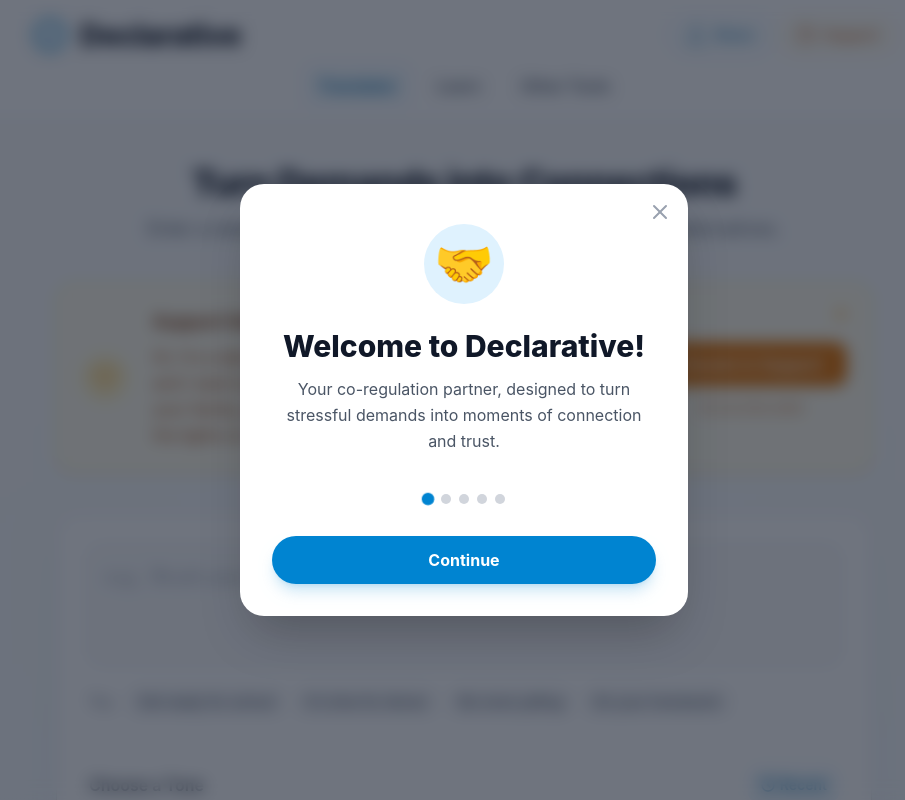
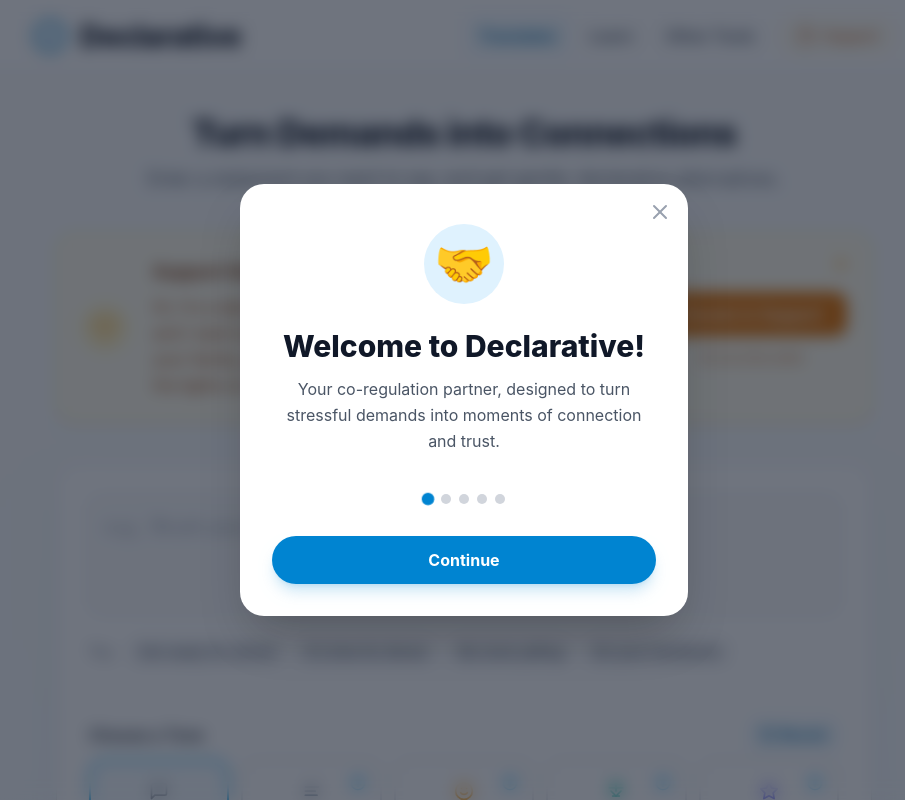
Before and after one commit to metaky/declarative, a React (Vite) app: page / in a window 1280 px wide. Shown: the top 800 px of the page, without its empty margins (176-1081 px from the left). Built offline with nearby package versions, Linux system fonts and the light colour scheme.

Commit message:
Remove header share button

```diff
--- a/components/Header.tsx
+++ b/components/Header.tsx
@@ -1,6 +1,6 @@
-import React, { useState } from 'react';
+import React from 'react';
 import type { View } from '../App';
-import { CoffeeIcon, ShareIcon, CheckIcon } from './icons/Icons';
+import { CoffeeIcon } from './icons/Icons';
 
 interface HeaderProps {
   currentView: View;
@@ -27,62 +27,10 @@
 };
 
 export const Header: React.FC<HeaderProps> = ({ currentView, setCurrentView }) => {
-  const [hasCopied, setHasCopied] = useState(false);
-
-  const handleShare = async () => {
-    const shareData = {
-      title: 'Declarative Language Tool',
-      text: 'Check out this Declarative Language translator for PDA and neurodivergent communication!',
-      url: 'https://declarativeapp.org',
-    };
-
-    if (navigator.share) {
-      try {
-        await navigator.share(shareData);
-      } catch (err) {
-        console.debug('Share cancelled or failed', err);
-      }
-    } else {
-      // Fallback: Copy to clipboard
-      try {
-        await navigator.clipboard.writeText(shareData.url);
-        setHasCopied(true);
-        setTimeout(() => setHasCopied(false), 2000);
-      } catch (err) {
-        console.error('Failed to copy', err);
-      }
-    }
-  };
-
-  return (
-    <header className="bg-white/80 border-b border-gray-200 sticky top-0 z-10 backdrop-blur-sm w-full overflow-hidden">
-      <div className="container mx-auto px-4 py-3 md:py-4 max-w-4xl">
-        {/* Top Branding Row */}
-        <div className="flex justify-between items-center w-full mb-1">
-          <div
-            className="flex items-center space-x-2 md:space-x-3 cursor-pointer group"
-            onClick={() => setCurrentView('translator')}
-          >
-              <svg xmlns="http://www.w3.org/2000/svg" className="h-7 w-7 md:h-9 md:w-9 text-sky-600 group-hover:text-sky-700 transition-colors" viewBox="0 0 24 24" fill="none" stroke="currentColor" strokeWidth="2" strokeLinecap="round" strokeLinejoin="round"><path d="M12 22c5.523 0 10-4.477 10-10S17.523 2 12 2 2 6.477 2 12s4.477 10 10 10z"></path><path d="m9 12 2 2 4-4"></path></svg>
-              <h1 className="text-xl md:text-3xl font-extrabold text-gray-900 tracking-tight group-hover:text-gray-700 transition-colors">Declarative</h1>
-          </div>
-
-          <div className="flex items-center gap-2">
-            <button
-                onClick={handleShare}
-                className={`flex items-center space-x-2 px-3 py-1.5 md:px-4 md:py-2 rounded-full transition-all duration-300 focus:outline-none focus:ring-2 focus:ring-offset-2 focus:ring-sky-500 border ${
-                    hasCopied
-                    ? 'bg-green-50 text-green-700 border-green-200'
-                    : 'bg-sky-50/50 text-sky-700/70 hover:bg-sky-100 hover:text-sky-800 border-sky-100'
-                }`}
-            >
-                {hasCopied ? <CheckIcon className="w-4 h-4 md:w-5 md:h-5" /> : <ShareIcon className="w-4 h-4 md:w-5 md:h-5" />}
-                <span className="text-xs md:text-sm font-bold">{hasCopied ? 'Link Copied!' : 'Share'}</span>
-            </button>
-
+  const supportButton = (
     <button
       onClick={() => setCurrentView('coffee')}
-                className={`flex items-center space-x-2 px-3 py-1.5 md:px-4 md:py-2 rounded-full transition-all duration-300 focus:outline-none focus:ring-2 focus:ring-offset-2 focus:ring-amber-500 ${
+      className={`flex shrink-0 items-center space-x-2 px-3 py-1.5 md:px-4 md:py-2 rounded-full transition-all duration-300 focus:outline-none focus:ring-2 focus:ring-offset-2 focus:ring-amber-500 ${
         currentView === 'coffee'
           ? 'bg-amber-100 text-amber-700 shadow-sm ring-1 ring-amber-300'
           : 'bg-amber-50/50 text-amber-700/70 hover:bg-amber-100 hover:text-amber-800 border border-amber-100'
@@ -91,11 +39,27 @@
       <CoffeeIcon className="w-4 h-4 md:w-5 md:h-5" />
       <span className="text-xs md:text-sm font-bold">Support</span>
     </button>
+  );
+
+  return (
+    <header className="bg-white/80 border-b border-gray-200 sticky top-0 z-10 backdrop-blur-sm w-full overflow-hidden">
+      <div className="container mx-auto px-4 py-3 md:py-4 max-w-4xl">
+        <div className="flex flex-col gap-2 md:flex-row md:items-center md:justify-between md:gap-4">
+          <div className="flex items-center justify-between gap-3 md:shrink-0">
+            <div
+              className="flex items-center space-x-2 md:space-x-3 cursor-pointer group"
+              onClick={() => setCurrentView('translator')}
+            >
+              <svg xmlns="http://www.w3.org/2000/svg" className="h-7 w-7 md:h-9 md:w-9 text-sky-600 group-hover:text-sky-700 transition-colors" viewBox="0 0 24 24" fill="none" stroke="currentColor" strokeWidth="2" strokeLinecap="round" strokeLinejoin="round"><path d="M12 22c5.523 0 10-4.477 10-10S17.523 2 12 2 2 6.477 2 12s4.477 10 10 10z"></path><path d="m9 12 2 2 4-4"></path></svg>
+              <h1 className="text-xl md:text-3xl font-extrabold text-gray-900 tracking-tight group-hover:text-gray-700 transition-colors">Declarative</h1>
+            </div>
+            <div className="md:hidden">
+              {supportButton}
             </div>
           </div>
 
-        {/* Navigation Sub-header */}
-        <nav className="flex justify-center items-center space-x-1 md:space-x-4 overflow-x-auto no-scrollbar pt-2">
+          <div className="flex min-w-0 items-center md:justify-end md:gap-3">
+            <nav className="flex w-full items-center justify-center gap-1 overflow-x-auto no-scrollbar md:w-auto md:justify-end md:gap-2">
               <NavLink
                 label="Translator"
                 isActive={currentView === 'translator'}
@@ -112,6 +76,11 @@
                 onClick={() => setCurrentView('other-tools')}
               />
             </nav>
+            <div className="hidden md:block">
+              {supportButton}
+            </div>
+          </div>
+        </div>
       </div>
     </header>
   );
```
Lines whose indentation alone changed are shown as unchanged.
